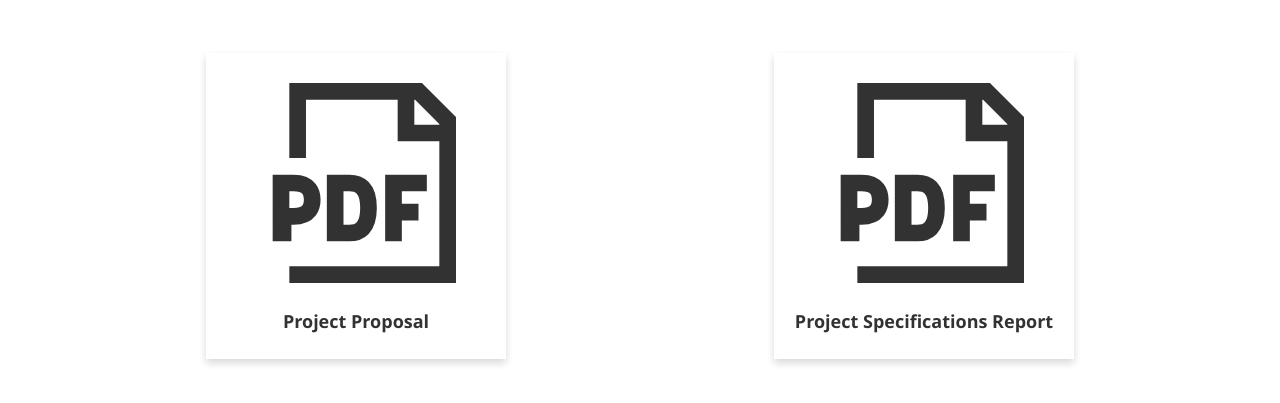
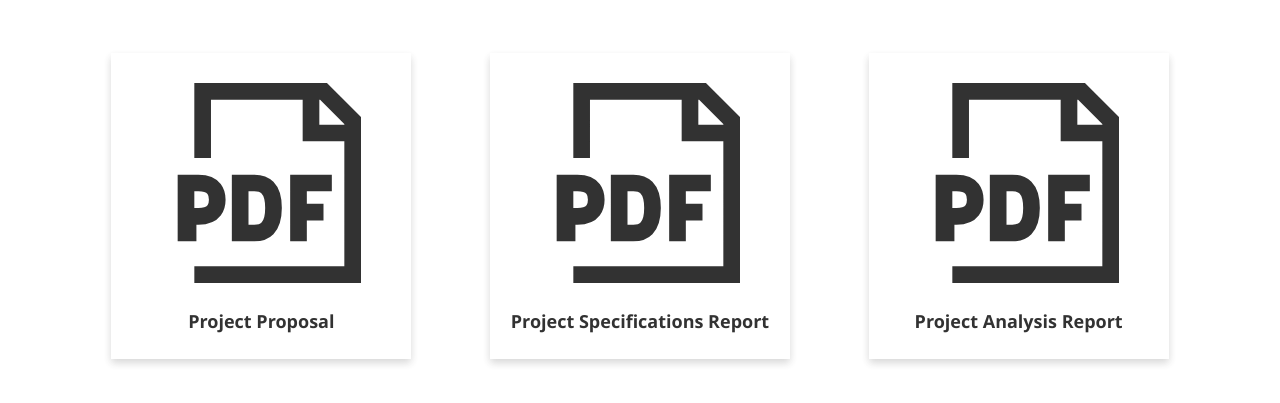
Before and after one commit to seljukat/venator, a React (Create React App) app: page /venator/documentations in a window 1280 px wide. Shown: the part 169-572 px from the top of the page. Built offline with nearby package versions, Linux system fonts and the light colour scheme.

Commit message:
Project Analysis Report added to the Documents Page

```diff
--- a/src/pages/DocumentationsPage.js
+++ b/src/pages/DocumentationsPage.js
@@ -2,6 +2,7 @@ import '../styles/doc-cards.css';
 import { GrDocumentPdf } from 'react-icons/gr';
 import projectProposal from '../Documents/Project Proposal.pdf';
 import projectSpecificationsReport from '../Documents/Project Specifications Report.pdf';
+import analysisReport from '../Documents/Analysis Report.pdf';
 
 const DocumentationsPage = () => (
     <>
@@ -30,6 +31,17 @@ const DocumentationsPage = () => (
             </div>
         </a>
 
+        <a className='doc-link' href={analysisReport} target='_blank' rel='noreferrer'>
+            <div className="doc-card">
+                <div className="doc-card-top">
+                    <GrDocumentPdf style={{width:"200px",height:"200px"}}/>
+                </div>
+                <div className="doc-card-container">
+                    <h4><b>Project Analysis Report</b></h4>
+                </div>
+            </div>
+        </a>
+
     </div>
 
     {/* <iframe className='' src={projectProposal} height="100%" width="100%" title="Project Proposal"></iframe> */}
```
Also changed, not shown: 1 other file (tests, documents, lock files or other folders).
